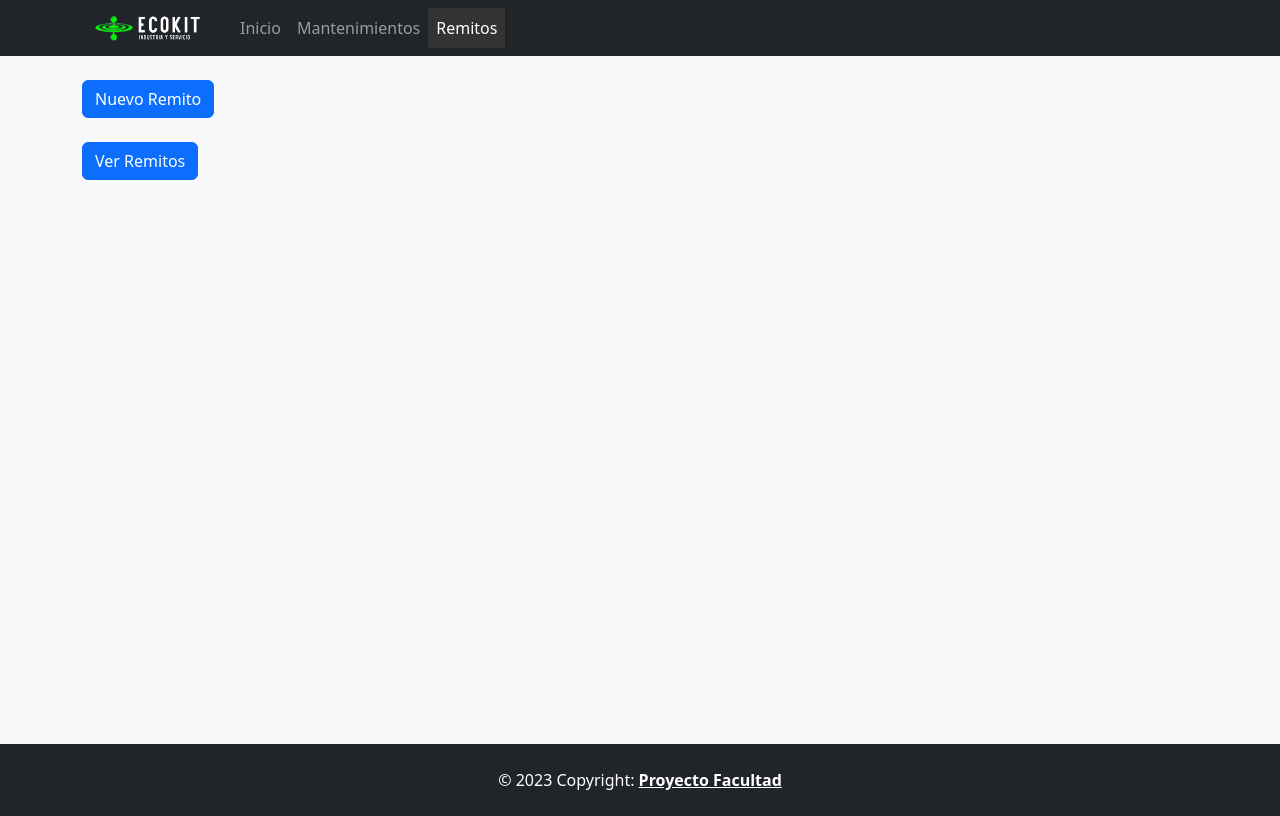
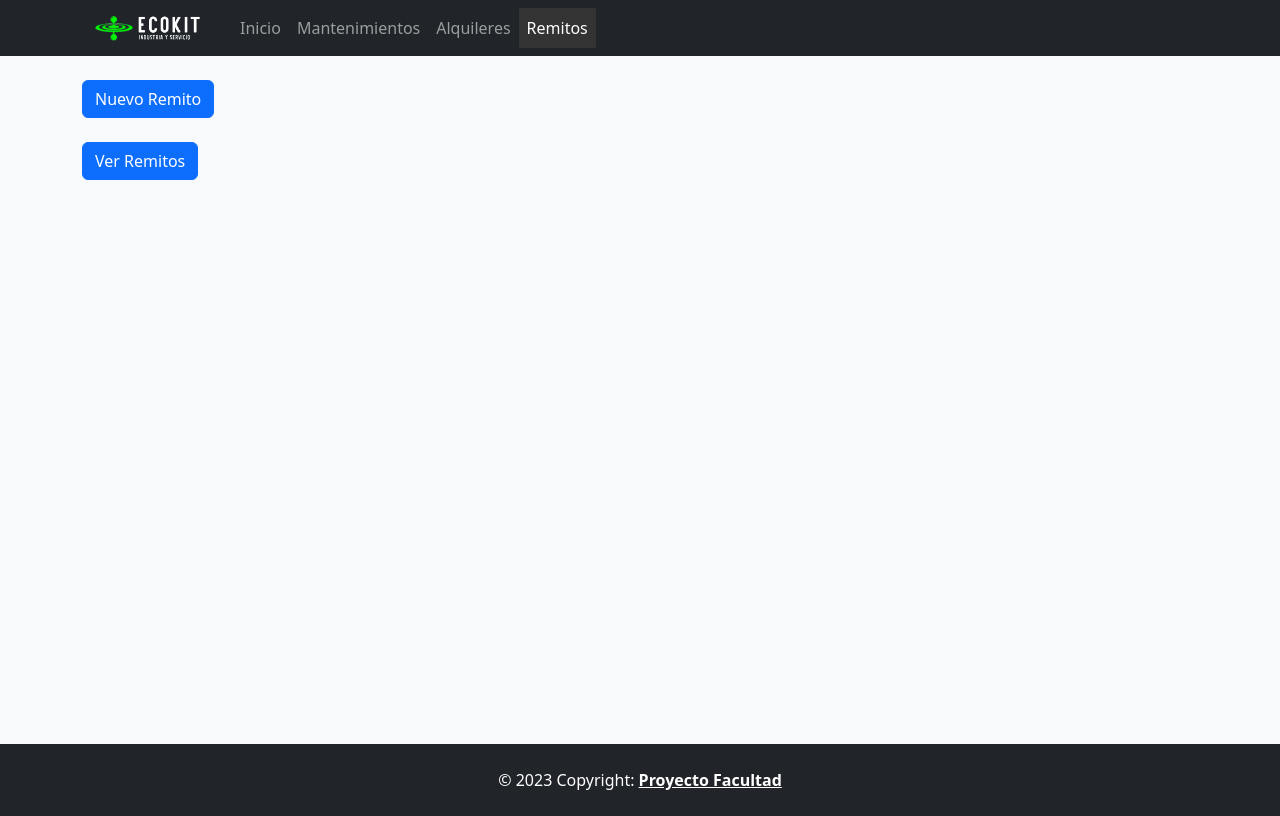
Before and after one commit to giosicolo/frontEcokit_vue, a Vue app: page /remitos in a window 1280 px wide. Built offline with nearby package versions, Linux system fonts and the light colour scheme.

Commit message:
Cambios menu y opcion alquileres

```diff
--- a/package.json
+++ b/package.json
@@ -14,6 +14,7 @@
     "@fortawesome/free-regular-svg-icons": "^6.4.2",
     "@fortawesome/free-solid-svg-icons": "^6.4.2",
     "@fortawesome/vue-fontawesome": "^3.0.0-5",
+    "axios": "^1.6.0",
     "bootstrap": "^5.3.2",
     "vue": "^3.3.4",
     "vue-router": "^4.2.5"
--- a/src/components/TheHeader.vue
+++ b/src/components/TheHeader.vue
@@ -24,6 +24,9 @@
           <router-link to="/mantenimiento" class="nav-link nav-link-active">Mantenimientos</router-link>
         </li>
         <li class="nav-item">
+          <router-link to="/alquileres" class="nav-link nav-link-active">Alquileres</router-link>
+        </li>
+        <li class="nav-item">
           <router-link to="/remitos" class="nav-link nav-link-active">Remitos</router-link>
         </li>
       </ul>
--- a/src/routers/router.js
+++ b/src/routers/router.js
@@ -2,7 +2,7 @@ import { createRouter, createWebHistory } from 'vue-router';
 import Home from '../views/Home.vue';
 import MantenimientoLista from '../views/MantenimientoLista.vue' // Importa la vista Mantenimiento
 import Remitos from '../views/Remitos.vue' // Importa la vista Remitos
-//cambios
+import Alquileres from '../views/vista_alta_alquiler.vue'
 const routes = [
   { path: '/', component: Home },
   {
@@ -15,6 +15,11 @@ const routes = [
     name: 'Remitos',
     component: Remitos // Asocia la ruta con la vista Remitos
   },
+  {
+    path: '/alquileres', // Ruta para la vista Remitos
+    name: 'Alquileres',
+    component: Alquileres // Asocia la ruta con la vista Remitos
+  }
   // Agrega aquí otras rutas según sea necesario
 ];
 
```
Also changed, not shown: 1 other file (tests, documents, lock files or other folders).
